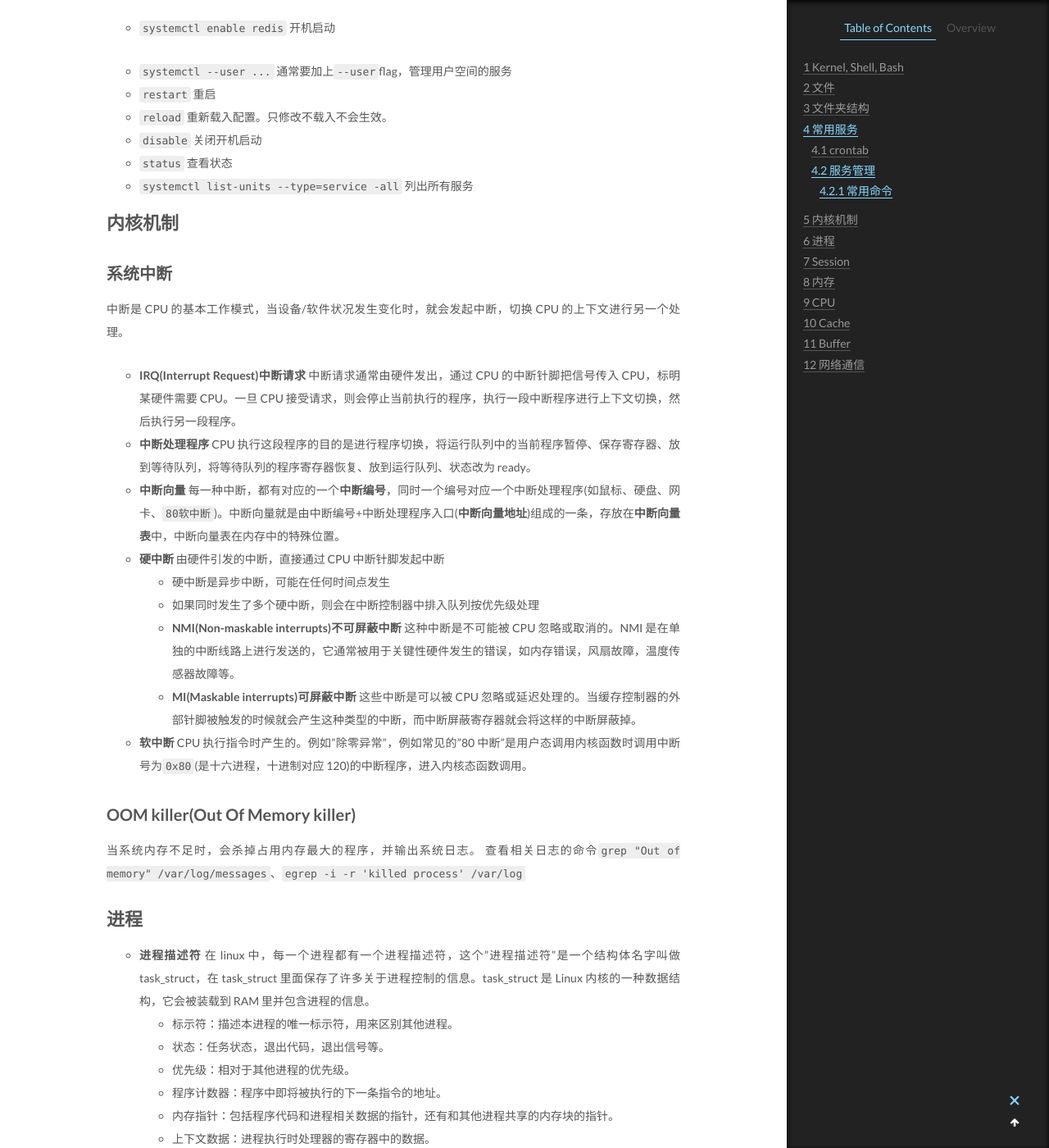
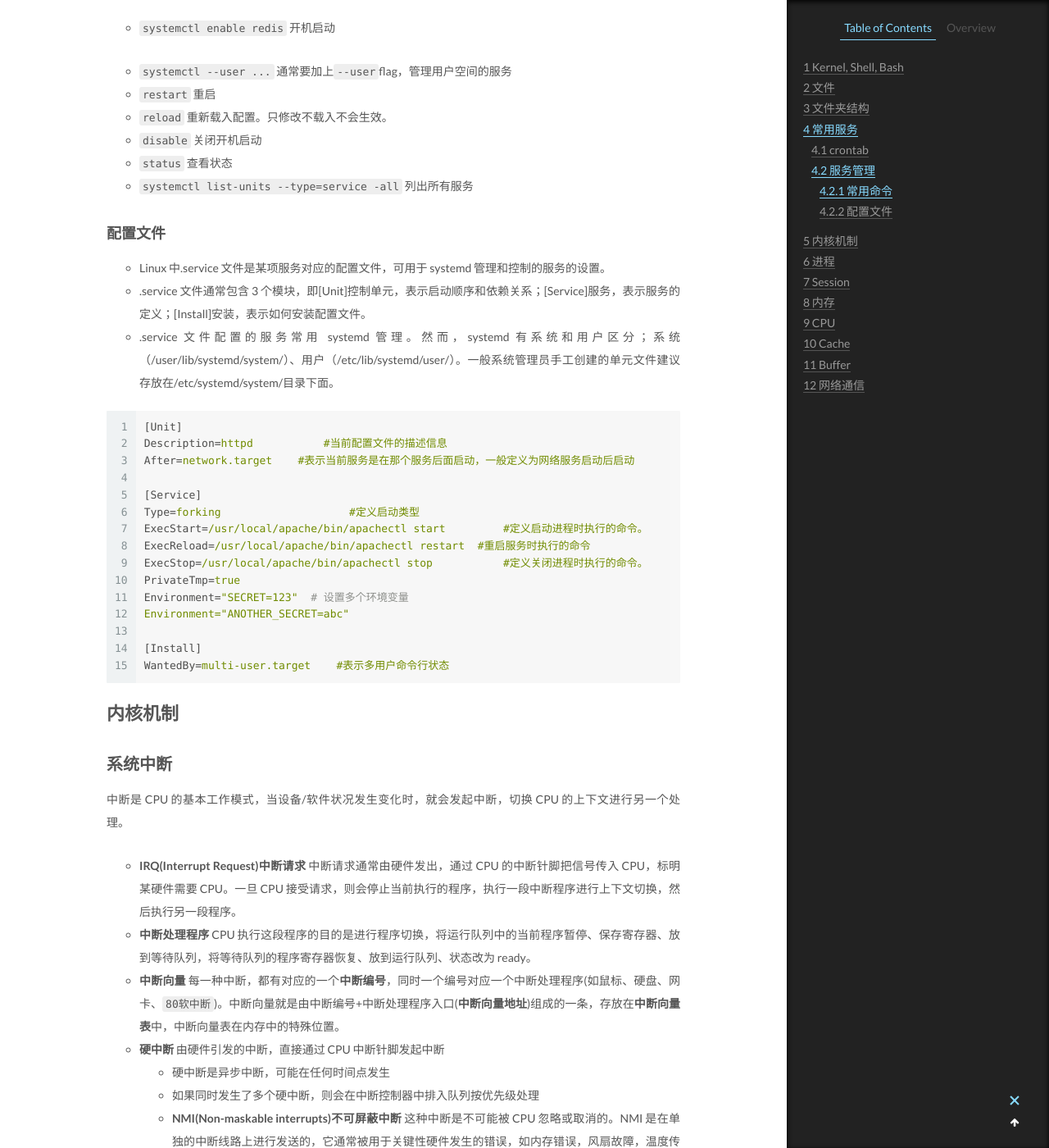
Before and after one commit to CodeHunter2006/CodeHunter2006.github.io, a Jekyll site: the page built from _posts/2019-11-16-Linux_basic.md, in a window 1280 px wide and 1400 px high, scrolled down 4077 px. Shown: the whole window at 82% size. Built offline with Jekyll 4.4.1, drawn with Linux system fonts in a browser that asks for light colours.

Commit message:
doc: add contents

````diff
--- a/_posts/2019-11-16-Linux_basic.md
+++ b/_posts/2019-11-16-Linux_basic.md
@@ -134,6 +134,30 @@ systemctl 命令兼容了 service，即 systemctl 也会去/etc/init.d 目录下
 - `disable` 关闭开机启动
 - `status` 查看状态
 - `systemctl list-units --type=service -all` 列出所有服务
+
+### 配置文件
+
+- Linux 中.service 文件是某项服务对应的配置文件，可用于 systemd 管理和控制的服务的设置。
+- .service 文件通常包含 3 个模块，即[Unit]控制单元，表示启动顺序和依赖关系；[Service]服务，表示服务的定义；[Install]安装，表示如何安装配置文件。
+- .service 文件配置的服务常用 systemd 管理。然而，systemd 有系统和用户区分；系统（/user/lib/systemd/system/）、用户（/etc/lib/systemd/user/）。一般系统管理员手工创建的单元文件建议存放在/etc/systemd/system/目录下面。
+
+```ini
+[Unit]
+Description=httpd	    #当前配置文件的描述信息
+After=network.target    #表示当前服务是在那个服务后面启动，一般定义为网络服务启动后启动
+
+[Service]
+Type=forking			#定义启动类型
+ExecStart=/usr/local/apache/bin/apachectl start 	#定义启动进程时执行的命令。
+ExecReload=/usr/local/apache/bin/apachectl restart  #重启服务时执行的命令
+ExecStop=/usr/local/apache/bin/apachectl stop		#定义关闭进程时执行的命令。
+PrivateTmp=true										#是否分配独立空间
+Environment="SECRET=123"  # 设置多个环境变量
+Environment="ANOTHER_SECRET=abc"
+
+[Install]
+WantedBy=multi-user.target    #表示多用户命令行状态
+```
 
 # 内核机制
 
````
Also changed, not shown: _posts/2019-04-07-Go_Code_Standards.md (+10 -0 lines), _posts/2019-10-27-VSCode.md (+1 -1 lines), _posts/2020-03-18-SQL_CMD.md (+8 -0 lines), _posts/2024-04-14-software_develop.md (added, +25 -0 lines).
